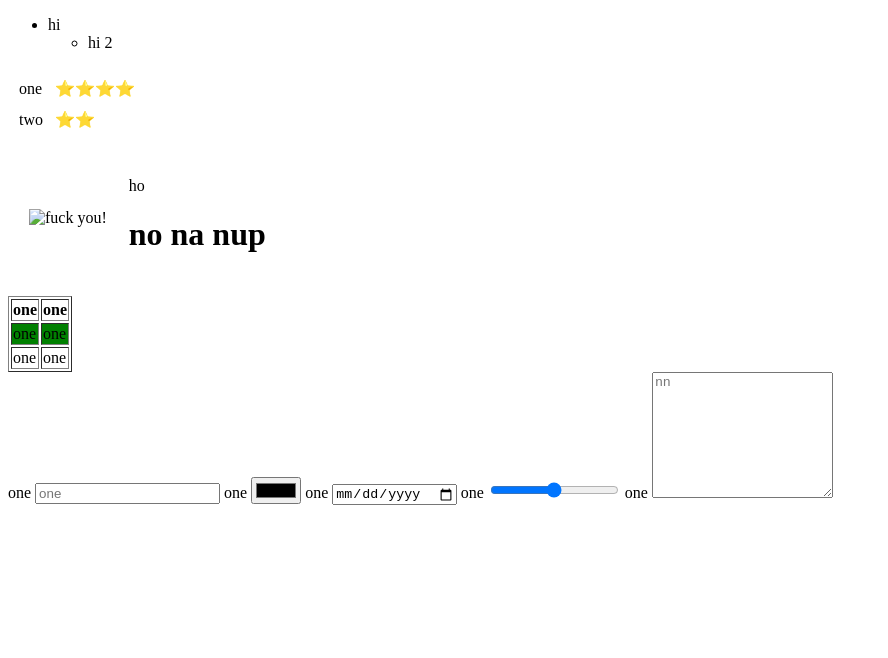
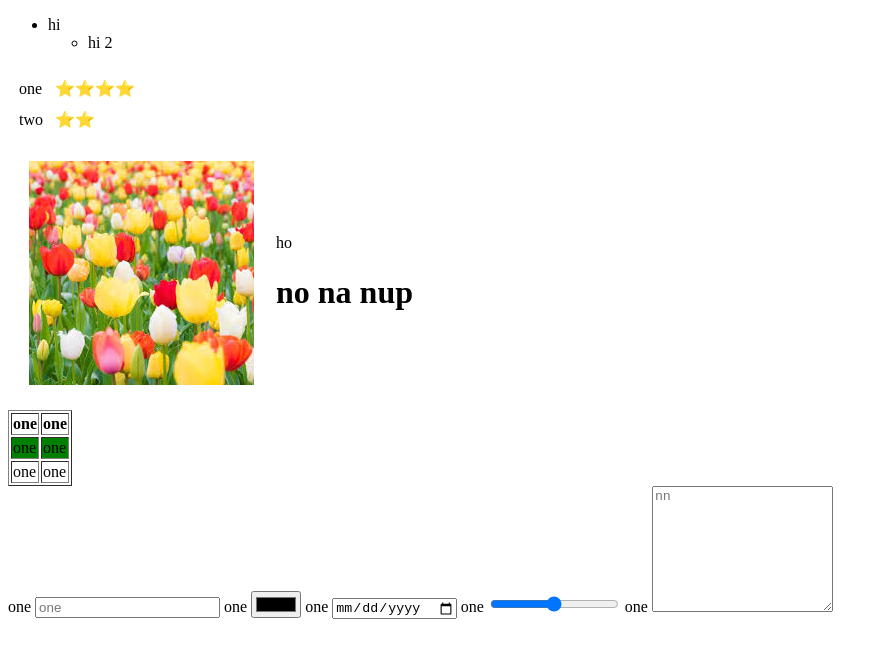
Before and after one commit to alizainbr/cv, a plain HTML site: page First/index.html in a window 1280 px wide. Shown: the whole page, without its empty margins (0-888 px from the left). Drawn offline with Linux system fonts and the light colour scheme.

Commit message:
update
update

```diff
--- a/First/index.html.html
+++ b/First/index.html
@@ -26,7 +26,7 @@
 </table>
 <table cellspacing="20">
 	<tr>
-		<td><img src="download.jpg" alt="fuck you!"></td>
+		<td><img src="../images/download.jpg" alt="fuck you!"></td>
 		<td><p>ho</p><h1>no na nup</h1></td>
 	</tr>
 </table>
```
